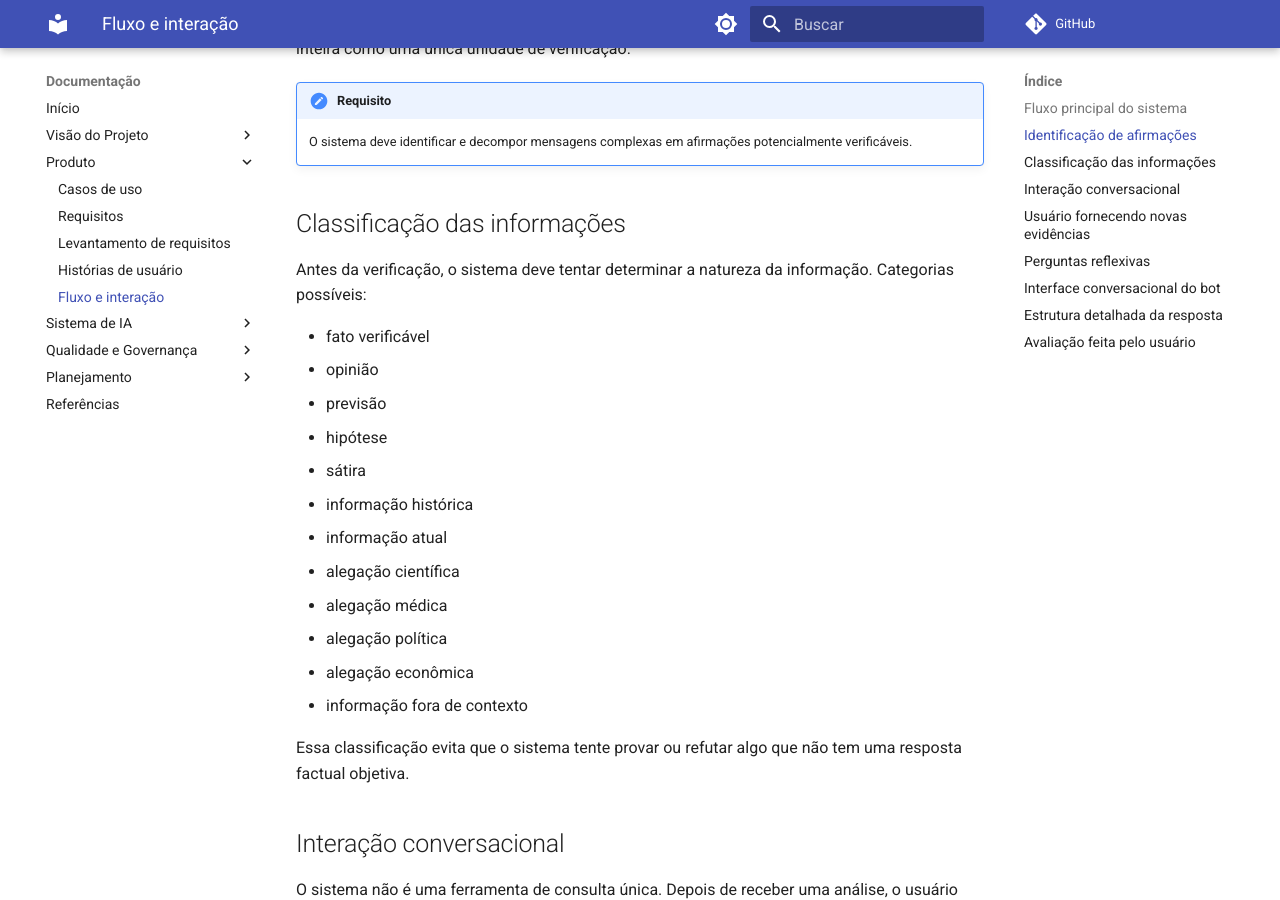
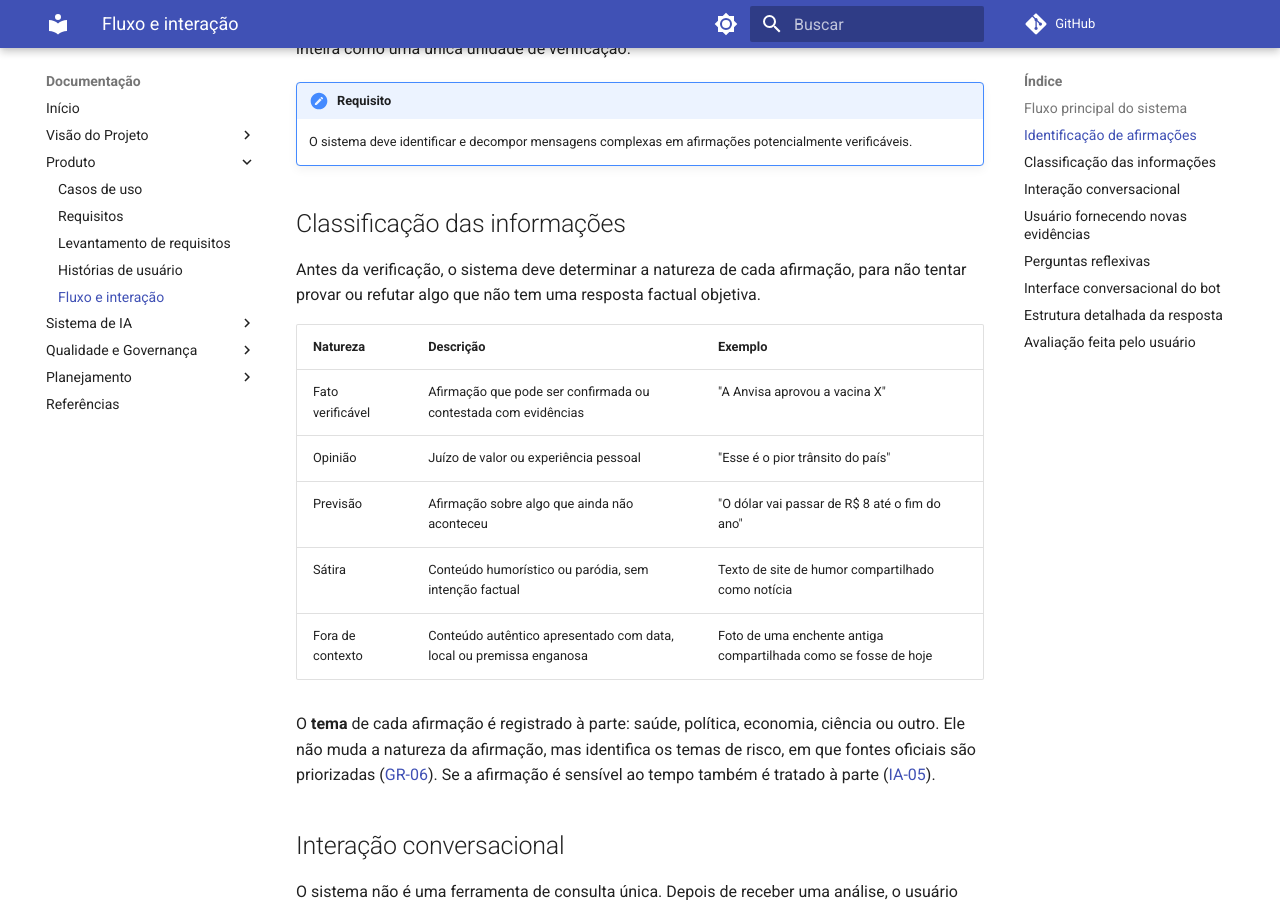
Before and after one commit to Challenge-1-Residencia-IA/Documentacao, an MkDocs documentation site: the page built from docs/fluxo-e-interacao.md, in a window 1280 px wide and 900 px high, scrolled down 1964 px. Built offline with MkDocs 1.6.1 and Material for MkDocs 9.7.7, drawn with Linux system fonts in a browser that asks for light colours; comment, search, counter and statistics services are not loaded.

Commit message:
docs: define a taxonomia das afirmações e ajusta o golden set v1
A classificação das informações passa a ter cinco naturezas (fato
verificável, opinião, previsão, sátira, fora de contexto), com o tema
registrado à parte. Agências de checagem entram no nível 3 da hierarquia
de fontes, consultadas primeiro sem valer como veredito. A EN01 passa a
prever cerca de 60 itens, anotação dupla numa amostra de 20 e a checagem
publicada de cada boato como fonte esperada.

```diff
--- a/docs/fluxo-e-interacao.md
+++ b/docs/fluxo-e-interacao.md
@@ -38,22 +38,17 @@ Cada afirmação pode exigir fontes diferentes. Por isso, o sistema não deve tr
 
 ## Classificação das informações
 
-Antes da verificação, o sistema deve tentar determinar a natureza da informação. Categorias possíveis:
+Antes da verificação, o sistema deve determinar a natureza de cada afirmação, para não tentar provar ou refutar algo que não tem uma resposta factual objetiva.
 
-- fato verificável
-- opinião
-- previsão
-- hipótese
-- sátira
-- informação histórica
-- informação atual
-- alegação científica
-- alegação médica
-- alegação política
-- alegação econômica
-- informação fora de contexto
+| Natureza | Descrição | Exemplo |
+|---|---|---|
+| Fato verificável | Afirmação que pode ser confirmada ou contestada com evidências | "A Anvisa aprovou a vacina X" |
+| Opinião | Juízo de valor ou experiência pessoal | "Esse é o pior trânsito do país" |
+| Previsão | Afirmação sobre algo que ainda não aconteceu | "O dólar vai passar de R$ 8 até o fim do ano" |
+| Sátira | Conteúdo humorístico ou paródia, sem intenção factual | Texto de site de humor compartilhado como notícia |
+| Fora de contexto | Conteúdo autêntico apresentado com data, local ou premissa enganosa | Foto de uma enchente antiga compartilhada como se fosse de hoje |
 
-Essa classificação evita que o sistema tente provar ou refutar algo que não tem uma resposta factual objetiva.
+O **tema** de cada afirmação é registrado à parte: saúde, política, economia, ciência ou outro. Ele não muda a natureza da afirmação, mas identifica os temas de risco, em que fontes oficiais são priorizadas ([GR-06](requisitos.md#guardrails)). Se a afirmação é sensível ao tempo também é tratado à parte ([IA-05](requisitos.md#comportamento-da-ia)).
 
 ## Interação conversacional
 
```
Also changed, not shown: docs/fontes-e-evidencias.md (+5 -1 lines), docs/historias-de-usuario.md (+4 -2 lines).
